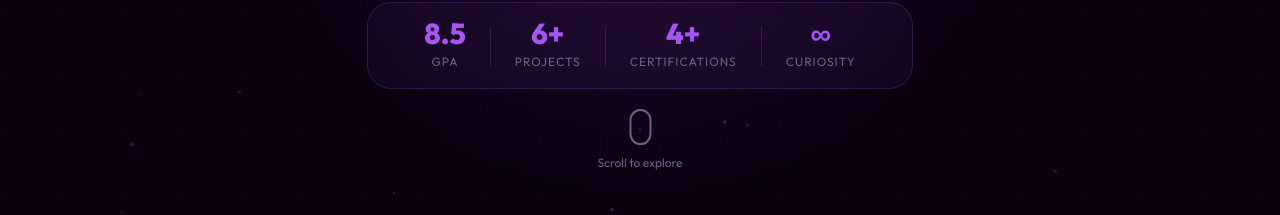
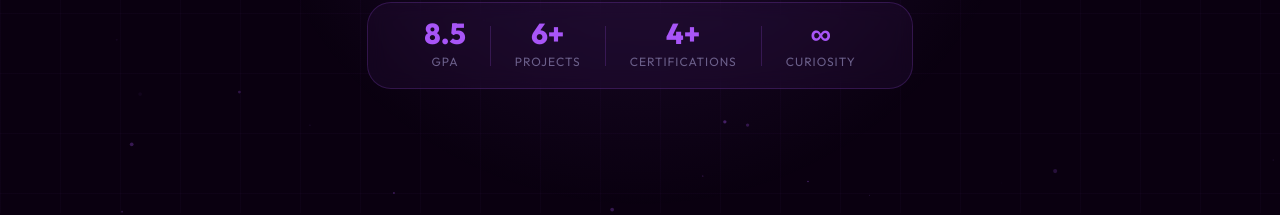
Before and after one commit to Varn1t/Varn1t.github.io, a React (Vite) app in the folder react-portfolio/: page / in a window 1280 px wide. Shown: the part 587-802 px from the top of the page. Built offline with nearby package versions, Linux system fonts and the light colour scheme.

Commit message:
Remove scroll cursor and typing cursor

```diff
--- a/react-portfolio/src/components/Hero.jsx
+++ b/react-portfolio/src/components/Hero.jsx
@@ -139,7 +139,7 @@ const Hero = () => {
                 >
                     <span className="static-text">I'm a </span>
                     <span className="typed-text" id="typedText">{typedText}</span>
-                    <span className="cursor-blink">|</span>
+                    <span className="cursor-blink"></span>
                 </motion.div>
                 <motion.p
                     initial={{ opacity: 0, y: 20 }}
@@ -186,12 +186,7 @@ const Hero = () => {
                     </div>
                 </motion.div>
             </div>
-            <div className="scroll-indicator">
-                <div className="scroll-mouse">
-                    <div className="scroll-wheel"></div>
-                </div>
-                <span>Scroll to explore</span>
-            </div>
+
         </section>
     );
 };
```
